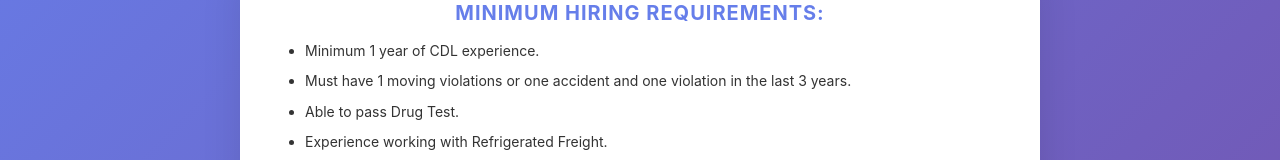
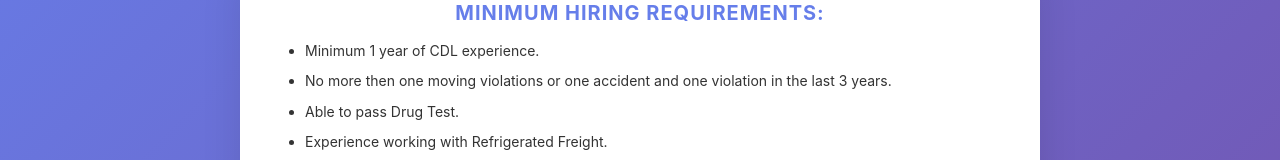
Before and after one commit to Pancake1432/Site-HR-Managment, a React (Vite) app: page /apply in a window 1280 px wide. Shown: the part 298-458 px from the top of the page. Built offline with nearby package versions, Linux system fonts and the light colour scheme.

Commit message:
InfoStep - ApplicationForm
Correcting the text in the InfoStep.tsx

```diff
--- a/src/pages/components/application/InfoStep.tsx
+++ b/src/pages/components/application/InfoStep.tsx
@@ -6,7 +6,7 @@ export default function InfoStep() {
           <h2>Minimum Hiring Requirements:</h2>
           <ul>
             <li>Minimum 1 year of CDL experience.</li>
-            <li>Must have 1 moving violations or one accident and one violation in the last 3 years.</li>
+            <li>No more then one moving violations or one accident and one violation in the last 3 years.</li>
             <li>Able to pass Drug Test.</li>
             <li>Experience working with Refrigerated Freight.</li>
           </ul>
```
